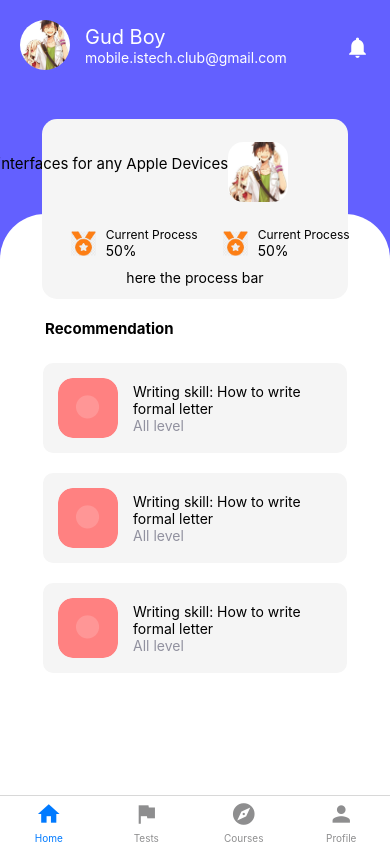
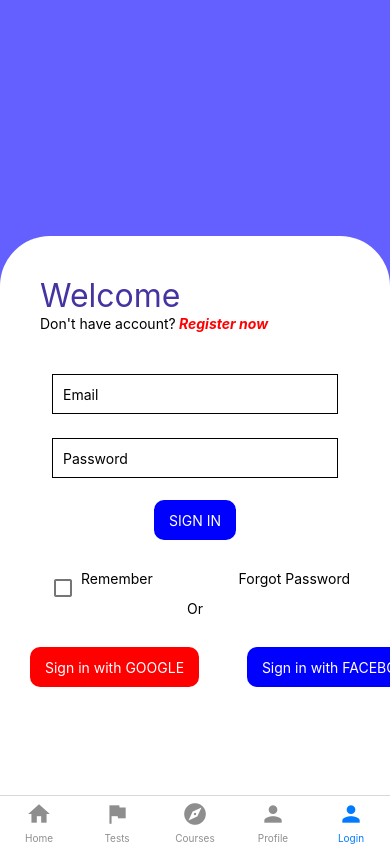
Before and after one commit to mpdn99/english-learning-app, a React Native app: screen /Login in a window 390 px wide. Built offline with nearby package versions, Linux system fonts and the light colour scheme.

Commit message:
fix sign in button

```diff
--- a/package.json
+++ b/package.json
@@ -16,6 +16,7 @@
     "@react-navigation/native-stack": "^6.1.0",
     "react": "17.0.2",
     "react-native": "0.65.1",
+    "react-native-elements": "^3.4.2",
     "react-native-paper": "^4.9.2",
     "react-native-safe-area-context": "^3.3.2",
     "react-native-screens": "^3.6.0",
--- a/src/components/FlatButton.js
+++ b/src/components/FlatButton.js
@@ -1,43 +1,31 @@
-import React from 'react';
-import {
-    StyleSheet,
-    TouchableOpacity,
-    Text,
-    View,
-    Alert,
-    Dimensions
-} from 'react-native';
+import React from 'react'
+import { StyleSheet, Text, View, TouchableOpacity, Image, Alert } from 'react-native'
 
-const FlatButton = props => {
-    const styleForButton = (
-        <View style={[styles.button, {backgroundColor: props.color}]}>
-            <Text style={styles.buttontext}>
-                {props.text}
-            </Text>
-        </View>
-    );
+const FlatButton = ({title, pressed, color}) => {
     return (
-        <TouchableOpacity onPress={props.onPress}>
-            {styleForButton}
+        <TouchableOpacity
+            style={[styles.flatbutton, {backgroundColor: color}]}
+            onPress={() => Alert.alert(pressed)}
+        >
+            <View style={{flexDirection: 'column', flexShrink: 1}}>
+            <Text style={{color: 'white'}}>{title}</Text>
+            </View>
         </TouchableOpacity>
-    );
-};
+    )
+}
+
+export default FlatButton
 
 const styles = StyleSheet.create({
-    button: {
-        flex: 1,
+    flatbutton: {
+        height: 40,
+        alignSelf:'center',
+        alignItems:'center',
+        flexDirection:'row',
         borderRadius: 10,
+        padding: 15,
+        margin: 10,
         paddingVertical: 10,
-        paddingHorizontal: 10,
-        justifyContent: 'center',
-        marginTop: 10,
-    },
-    buttontext:{
-        color: 'white',
-        fontWeight: 'bold',
-        fontSize: 15,
-        textAlign: 'center'
+
     }
-});
-
-export default FlatButton;
+})
--- a/src/navigations/BottomTabNavigator.js
+++ b/src/navigations/BottomTabNavigator.js
@@ -11,6 +11,7 @@ import ReadingScreen from '../screens/ReadingScreen';
 import ProfileScreen from '../screens/ProfileScreen';
 import AudioplaylistScreen from '../screens/AudioplaylistScreen';
 import TestQuizzScreen from '../screens/TestQuizzScreen';
+import LoginScreen from '../screens/LoginScreen';
 
 const Tab = createBottomTabNavigator();
 
@@ -63,7 +64,7 @@ const BottomTabNavigator = () => {
             />
             <Tab.Screen
             name="Profile"
-            component={ProfileScreen}
+            component={TestQuizzScreen}
             options={{
                 tabBarVisible: 'false',
                 tabBarLabel: 'Profile',
@@ -71,7 +72,17 @@ const BottomTabNavigator = () => {
                 <MaterialIcons name="person" size={26} color={color} />
                 ),
             }}
-
+            />
+            <Tab.Screen
+            name="Login"
+            component={LoginScreen}
+            options={{
+                tabBarVisible: 'false',
+                tabBarLabel: 'Login',
+                tabBarIcon: ({color}) => (
+                <MaterialIcons name="person" size={26} color={color} />
+                ),
+            }}
             />
         </Tab.Navigator>
     )
--- a/src/screens/LoginScreen.js
+++ b/src/screens/LoginScreen.js
@@ -1,7 +1,8 @@
 import React from 'react';
-import {StyleSheet, View, Text, ScrollView, Dimensions, TextInput, CheckBox, Button, Alert, SafeAreaView} from 'react-native';
+import {StyleSheet, View, Text, ScrollView, Dimensions, TextInput, CheckBox, Button, Alert} from 'react-native';
 import MaterialIcons from 'react-native-vector-icons/MaterialIcons';
 import FlatButton from '../components/FlatButton';
+import { Checkbox } from 'react-native-paper';
 
 const LoginScreen = () => {
 
@@ -11,7 +12,7 @@ const LoginScreen = () => {
     const [isSelected, setSelection] = React.useState(false); //checkbox remember
 
     return (
-        <SafeAreaView style={styles.scrollView} showsVerticalScrollIndicator={false}>
+        <View style={styles.scrollView} showsVerticalScrollIndicator={false}>
             <View style={styles.topView}></View>
             <View style={styles.bottomView}>
                 <Text style={styles.welcome}>Welcome</Text>
@@ -30,18 +31,19 @@ const LoginScreen = () => {
                         placeholder="Password"
                     />
                     <FlatButton
-                        text='SIGN IN'
+                        title='SIGN IN'
                         color='blue'
-                        onPress={() => Alert.alert('SIGN')}
+                        pressed='SIGN IN'
                     />
                     <View style={styles.rememberPass}>
                         <View style={{flex: 1, marginLeft: 5, flexDirection: 'row'}}>
-                        <CheckBox
-                            value={isSelected}
-                            onValueChange={setSelection}
-                            style={{marginTop: -5}}
+                        <Checkbox.Android status={isSelected ? 'checked' : 'unchecked'}
+                                    onPress={() => {
+                                      setSelection(!isSelected);
+                                    }}
+                                    color={'#FF8181'}
                         />
-                        <Text>Remember</Text>
+                        <Text style={{}}>Remember</Text>
                         </View>
                         <Text>Forgot Password</Text>
                     </View>
@@ -49,19 +51,19 @@ const LoginScreen = () => {
                 <Text style={{alignSelf: 'center', marginTop: -20}}>Or</Text>
                 <View style={styles.button}>
                     <FlatButton
-                        text='Sign in with GOOGLE'
+                        title='Sign in with GOOGLE'
                         color='red'
-                        onPress={() => Alert.alert('GG')}
+                        pressed='GG'
                     />
                     <View style={{width: Dimensions.get('window').width*1/14}}></View>
                     <FlatButton
-                    text='Sign in with FACEBOOK'
-                    color='blue'
-                    onPress={() => Alert.alert('FB')}
+                        title='Sign in with FACEBOOK'
+                        color='blue'
+                        pressed='FB'
                     />
                 </View>
             </View>
-        </SafeAreaView>
+        </View>
     );
 };
 
@@ -69,6 +71,7 @@ const LoginScreen = () => {
 const styles = StyleSheet.create ({
     scrollView: {
         flex: 1,
+        backgroundColor: 'white'
     },
     topView: {
         flex: 1,
```
Also changed, not shown: 22 other files (tests, documents, lock files or other folders).
